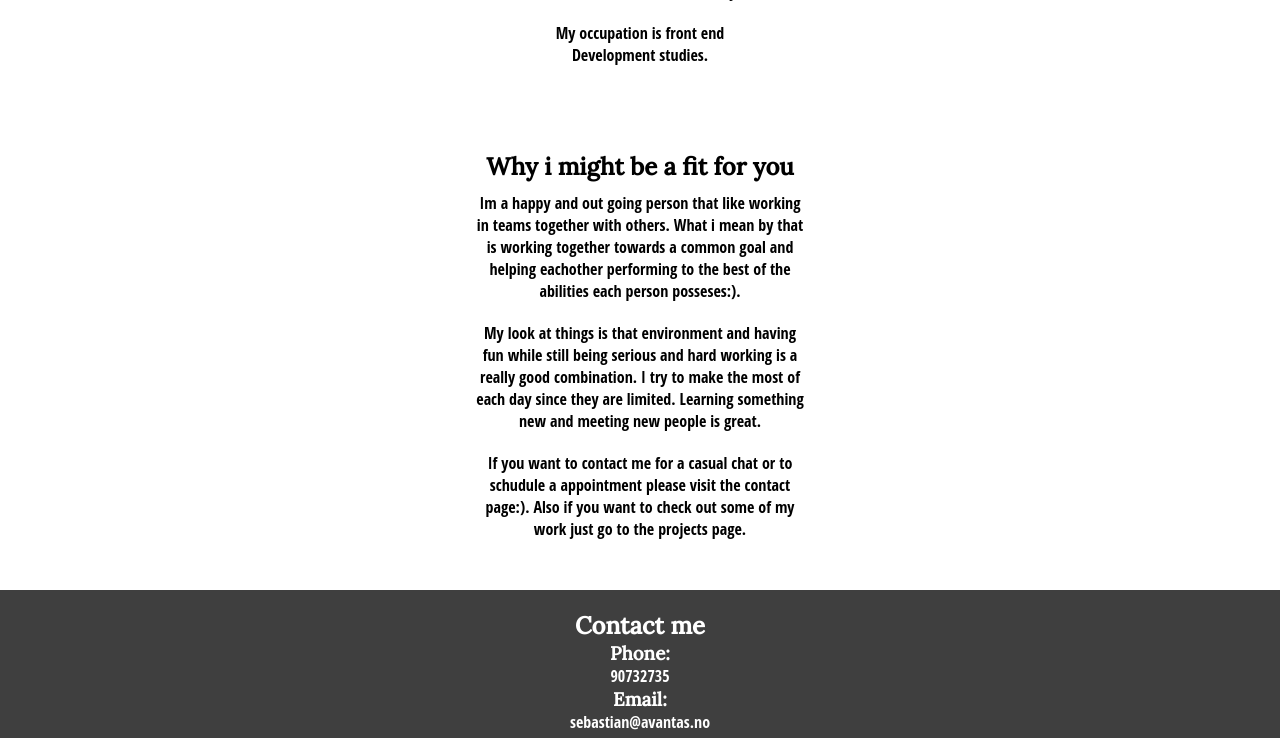
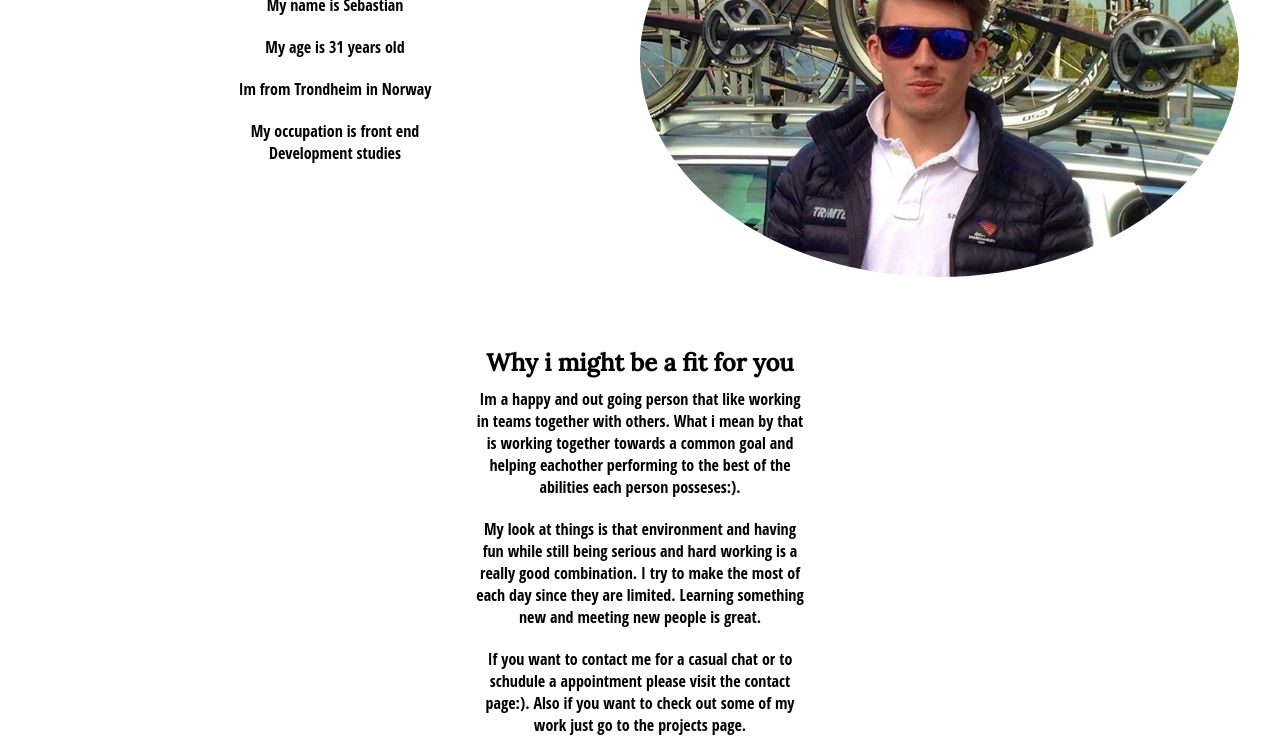
Before and after one commit to sebbe1236/port-repo, a plain HTML site: page index.html in a window 1280 px wide. Shown: the part 362-1100 px from the top of the page. Drawn offline with Linux system fonts and the light colour scheme.

Commit message:
frontpage image

```diff
--- a/index.html
+++ b/index.html
@@ -42,11 +42,10 @@
           <p>My name is Sebastian</p>
           <p>My age is 31 years old</p>
           <p>Im from Trondheim in Norway</p>
-          <p>My occupation is front end Development studies.</p>
+          <p>My occupation is front end Development studies</p>
         </div>
-        <!-- <div>
-          <img src="images/frontpage_imagee.jpg" alt="picture of me" />
-        </div> -->
+
+        <img src="images/frontpageimg.jpg" alt="picture of me" />
       </div>
       <div class="article_container">
         <h2>Why i might be a fit for you</h2>
--- a/scss/partials/_home.scss
+++ b/scss/partials/_home.scss
@@ -1,16 +1,8 @@
-/*.intro_container {
+.intro_container {
   display: grid;
   grid-template-columns: repeat(2, 1fr);
   padding: 30px;
   align-items: center;
-}*/
-
-.intro_container {
-  display: flex;
-  flex-direction: column;
-  justify-content: space-around;
-  text-align: center;
-  padding: 35px;
 }
 
 .content_container {
--- a/scss/partials/_media.scss
+++ b/scss/partials/_media.scss
@@ -21,6 +21,7 @@
   }
   .intro_container img {
     width: 100%;
+    height: 100%;
     padding: 15px;
   }
   .selectedprojects_container,
```
Also changed, not shown: css/main.css, images/frontpageimg.jpg (added), 1 other file.
